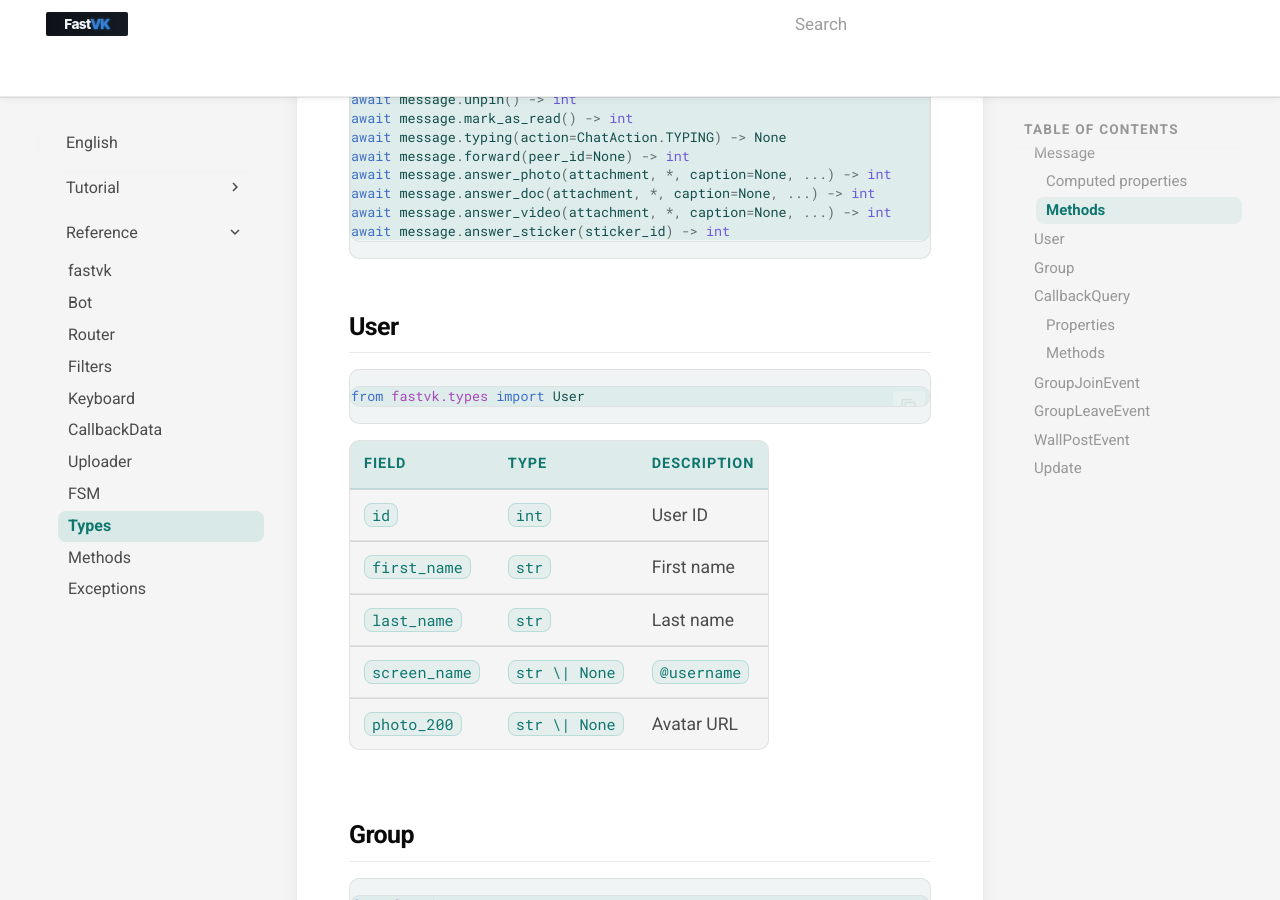
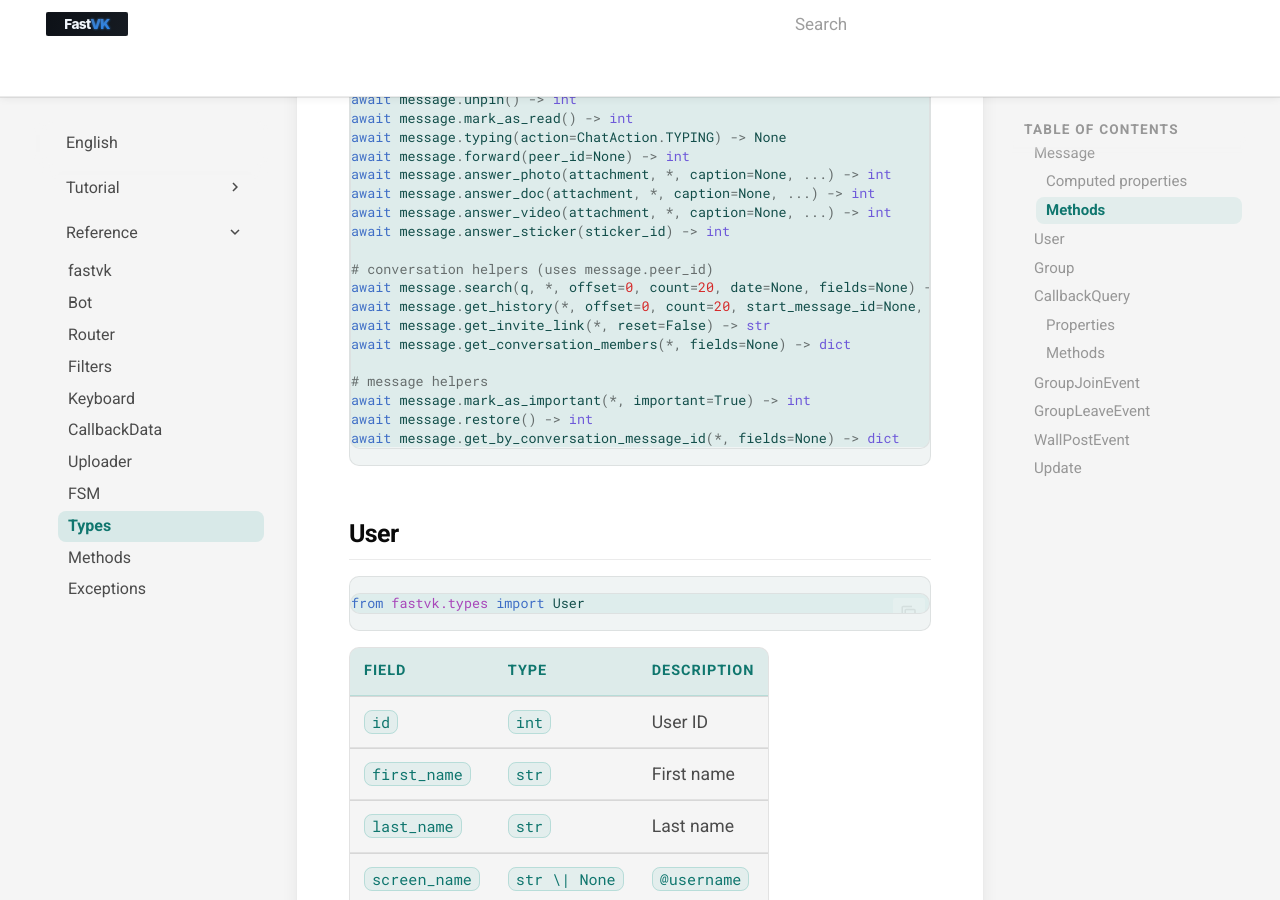
Before and after one commit to ndugram/fastvk, an MkDocs documentation site: the page built from docs/en/reference/types.md, in a window 1280 px wide and 900 px high, scrolled down 1226 px. Built offline with MkDocs 1.6.1 and Material for MkDocs 9.7.7, drawn with Linux system fonts in a browser that asks for light colours; comment, search, counter and statistics services are not loaded.

Commit message:
docs: update types.md

````diff
--- a/docs/en/reference/types.md
+++ b/docs/en/reference/types.md
@@ -43,6 +43,17 @@
 await message.answer_doc(attachment, *, caption=None, ...) -> int
 await message.answer_video(attachment, *, caption=None, ...) -> int
 await message.answer_sticker(sticker_id) -> int
+
+# conversation helpers (uses message.peer_id)
+await message.search(q, *, offset=0, count=20, date=None, fields=None) -> dict
+await message.get_history(*, offset=0, count=20, start_message_id=None, rev=0, fields=None) -> dict
+await message.get_invite_link(*, reset=False) -> str
+await message.get_conversation_members(*, fields=None) -> dict
+
+# message helpers
+await message.mark_as_important(*, important=True) -> int
+await message.restore() -> int
+await message.get_by_conversation_message_id(*, fields=None) -> dict
 ```
 
 ## User
````
